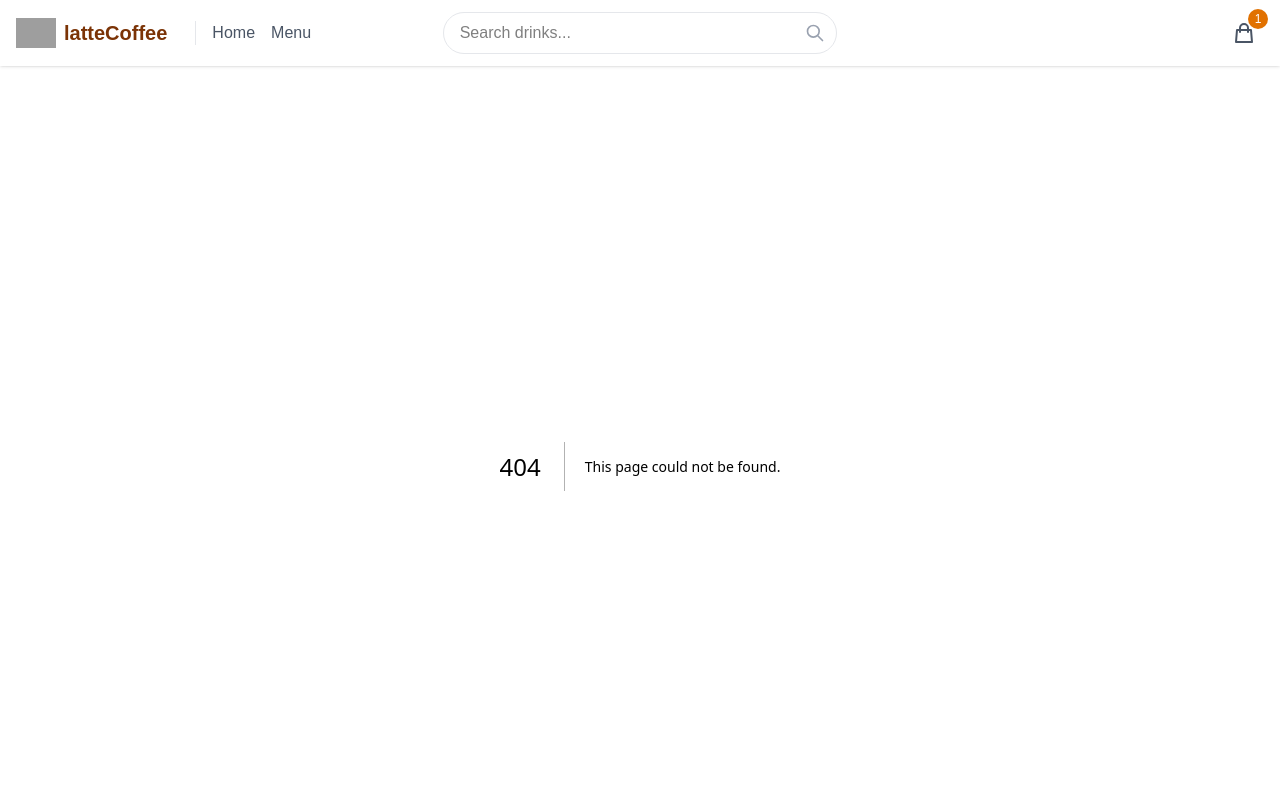
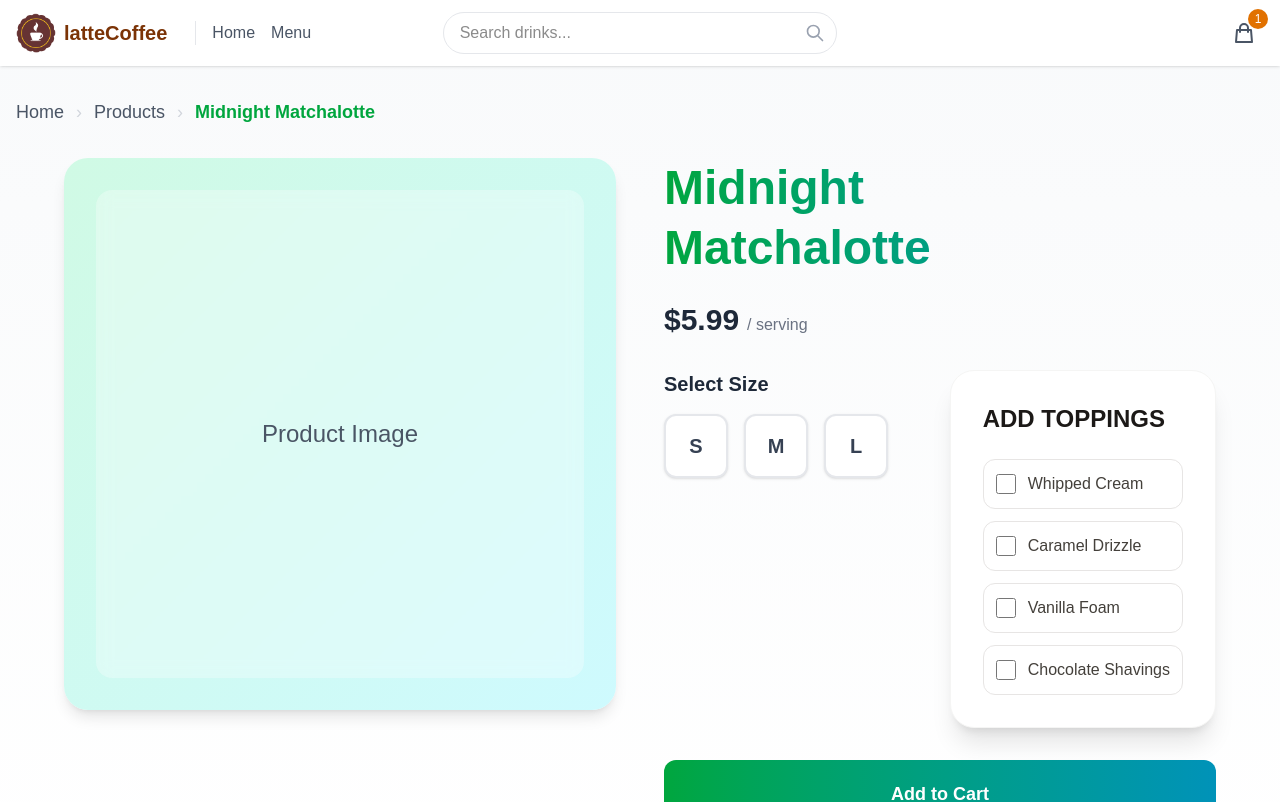
Before and after one commit to KhanhBaoLe/Latte-coffee-web, a Next.js app: page /detail in a window 1280 px wide. Before the commit this address had no page. Shown: the top 802 px of the page. Built offline with nearby package versions, Linux system fonts and the light colour scheme; grey boxes are pictures that could not be loaded.

Commit message:
detail page done

```diff
--- /dev/null
+++ b/app/detail/page.tsx
@@ -0,0 +1,116 @@
+export default function ProductPage() {
+  return (
+    <main className="min-h-screen bg-gradient-to-b from-gray-50 to-white">
+      {/* Enhanced Breadcrumb */}
+      <div className="container mx-auto px-4 py-8">
+        <nav className="flex items-center space-x-3 text-lg text-gray-600">
+          <a href="#" className="hover:text-green-600 transition-colors font-medium">Home</a>
+          <span className="text-gray-300">›</span>
+          <a href="#" className="hover:text-green-600 transition-colors font-medium">Products</a>
+          <span className="text-gray-300">›</span>
+          <span className="text-green-600 font-semibold">Midnight Matchalotte</span>
+        </nav>
+      </div>
+
+      {/* Product Section */}
+      <section className="container mx-auto px-4 pb-12">
+        <div className="max-w-6xl mx-auto grid md:grid-cols-2 gap-12">
+          {/* Product Image Placeholder */}
+          <div className="bg-gradient-to-br from-emerald-100 to-cyan-100 rounded-3xl p-8 aspect-square shadow-lg">
+            <div className="bg-white/30 backdrop-blur-sm rounded-2xl h-full flex items-center justify-center">
+              <span className="text-2xl text-gray-600">Product Image</span>
+            </div>
+          </div>
+
+          {/* Product Details */}
+          <div className="flex flex-col justify-center">
+            {/* Product Title */}
+            <h1 className="text-5xl font-bold mb-6 bg-gradient-to-r from-green-600 to-cyan-600 bg-clip-text text-transparent">
+              <span className="block leading-tight">Midnight</span>
+              <span className="block leading-tight">Matchalotte</span>
+            </h1>
+
+            {/* Price */}
+            <div className="mb-8">
+              <span className="text-3xl font-bold text-gray-800">$5.99</span>
+              <span className="text-gray-500 ml-2">/ serving</span>
+            </div>
+
+            {/* Combined Sections */}
+            <div className="flex flex-col md:flex-row gap-8 mb-8">
+              {/* Size Options */}
+              <div className="flex-1">
+                <h2 className="text-xl font-semibold mb-4 text-gray-800">Select Size</h2>
+                <div className="flex space-x-4">
+                  {['S', 'M', 'L'].map((size) => (
+                    <button
+                      key={size}
+                      className="w-16 h-16 flex items-center justify-center border-2 border-gray-200 rounded-xl
+                               hover:border-green-500 hover:scale-105 transition-all duration-300
+                               text-xl font-semibold text-gray-700 bg-white shadow-sm
+                               focus:ring-2 focus:ring-green-500 focus:ring-offset-2"
+                    >
+                      {size}
+                    </button>
+                  ))}
+                </div>
+              </div>
+
+              {/* What's Included */}
+              <div className="bg-white p-8 rounded-3xl shadow-xl border border-stone-100">
+            <h3 className="text-2xl font-bold text-stone-900 mb-6">ADD TOPPINGS</h3>
+
+            <div className="space-y-8">
+              {/* Size Selection */}
+              {/* <div>
+                <h4 className="text-sm font-semibold text-stone-500 mb-4">SELECT SIZE</h4>
+                <div className="grid grid-cols-2 gap-3">
+                  {['S (12oz)', 'M (16oz)', 'L (20oz)', 'XL (24oz)'].map((size) => (
+                    <button
+                      key={size}
+                      className={`p-4 text-center rounded-xl border-2 transition-all ${
+                        size.includes('M')
+                        ? 'border-emerald-600 bg-emerald-50 text-emerald-700 font-semibold shadow-md'
+                        : 'border-stone-200 hover:border-emerald-400 bg-white'
+                      }`}
+                    >
+                      {size}
+                    </button>
+                  ))}
+                </div>
+              </div> */}
+
+              {/* Toppings Selection */}
+              <div>
+                {/* <h4 className="text-sm font-semibold text-stone-500 mb-4">ADD TOPPINGS (+$0.75)</h4> */}
+                <div className="grid grid-cols-1 gap-3">
+                  {['Whipped Cream', 'Caramel Drizzle', 'Vanilla Foam', 'Chocolate Shavings'].map((topping) => (
+                    <label
+                      key={topping}
+                      className="flex items-center gap-3 p-3 rounded-xl border border-stone-200 hover:border-emerald-400 transition-colors cursor-pointer"
+                    >
+                      <input
+                        type="checkbox"
+                        className="w-5 h-5 text-emerald-600 border-stone-300 rounded focus:ring-emerald-500"
+                      />
+                      <span className="text-stone-700">{topping}</span>
+                    </label>
+                  ))}
+                </div>
+              </div>
+            </div>
+          </div>
+            </div>
+
+            {/* Add to Cart */}
+            <button className="w-full bg-gradient-to-r from-green-600 to-cyan-600 text-white py-5 px-8 rounded-xl
+                          text-lg font-semibold hover:shadow-lg hover:scale-[1.02] transition-all
+                          focus:outline-none focus:ring-2 focus:ring-offset-2 focus:ring-green-500">
+              Add to Cart
+            </button>
+          </div>
+        </div>
+      </section>
+    </main>
+  );
+}
```
Also changed, not shown: public/images/cup.png (added), public/images/matchalate.webp (added).
